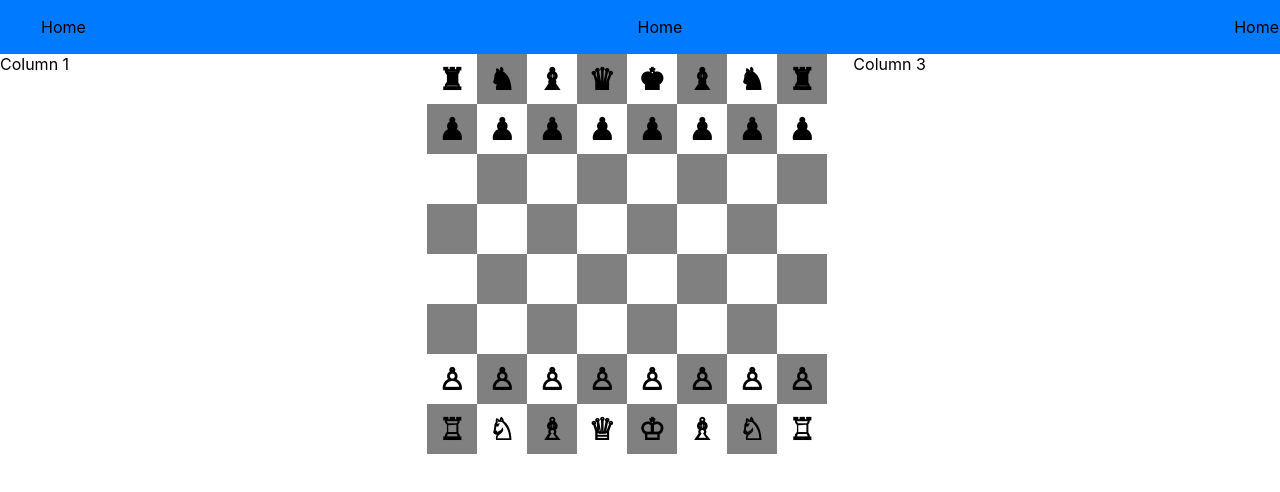
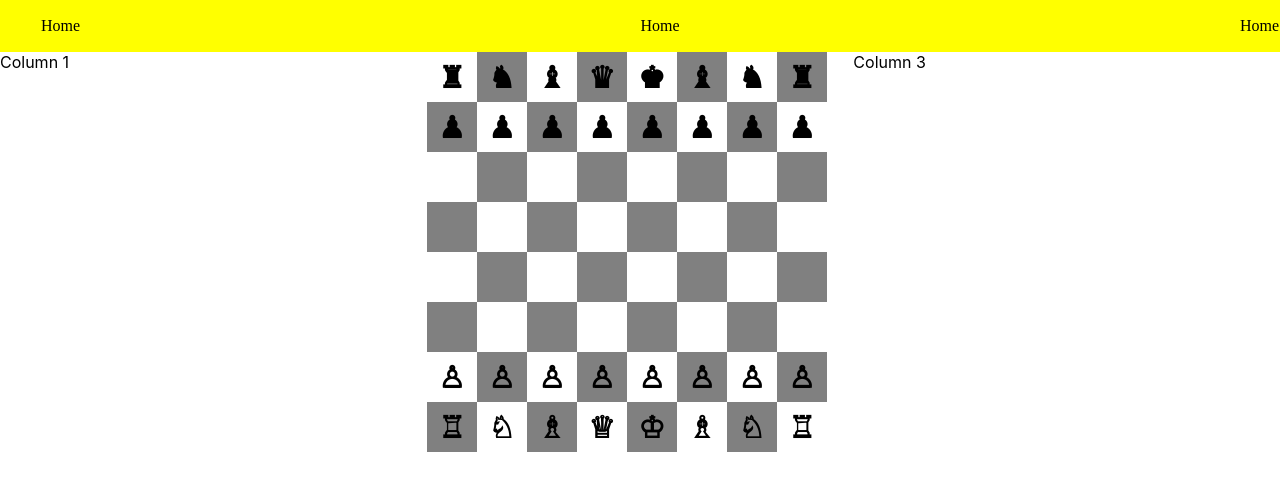
Before and after one commit to aysermir/Luna, a React (Create React App) app in the folder frontend/: page / in a window 1280 px wide. Shown: the top 492 px of the page. Built offline with nearby package versions, Linux system fonts and the light colour scheme.

Commit message:
Updated the styling in the nav

```diff
--- a/frontend/src/components/Palette.js
+++ b/frontend/src/components/Palette.js
@@ -1,12 +1,13 @@
 const palette = {
     colors: {
-      primary: "#007bff",
+      primary: "#FFFF00",
       secondary: "#6c757d",
       background: "#f8f9fa",
       text: "#343a40",
     },
     fonts: {
-      heading: "'Roboto', sans-serif",
+      nav: 'Chalkduster',
+      heading: "'fantasy','Roboto', sans-serif",
       body: "'Open Sans', sans-serif",
     },
   };
--- a/frontend/src/components/navbar.js
+++ b/frontend/src/components/navbar.js
@@ -6,8 +6,8 @@ const Navbar = () => {
   const { colors, fonts } = palette;
 
   return (
-    <nav className="navbar" style={{ backgroundColor: colors.primary, padding: "1px" }}>
-      <ul className="navbar-list" style={{ display: "flex", listStyleType: "none", justifyContent: "space-between" }}>
+    <nav className="navbar" style={{ fontFamily: fonts.heading, backgroundColor: colors.primary, padding: "1px" }}>
+      <ul className="navbar-list" style={{ fontFamily: fonts.nav,display: "flex", listStyleType: "none", justifyContent: "space-between" }}>
         <li className="navbar-item">
           <span>Home</span>
         </li>
```
